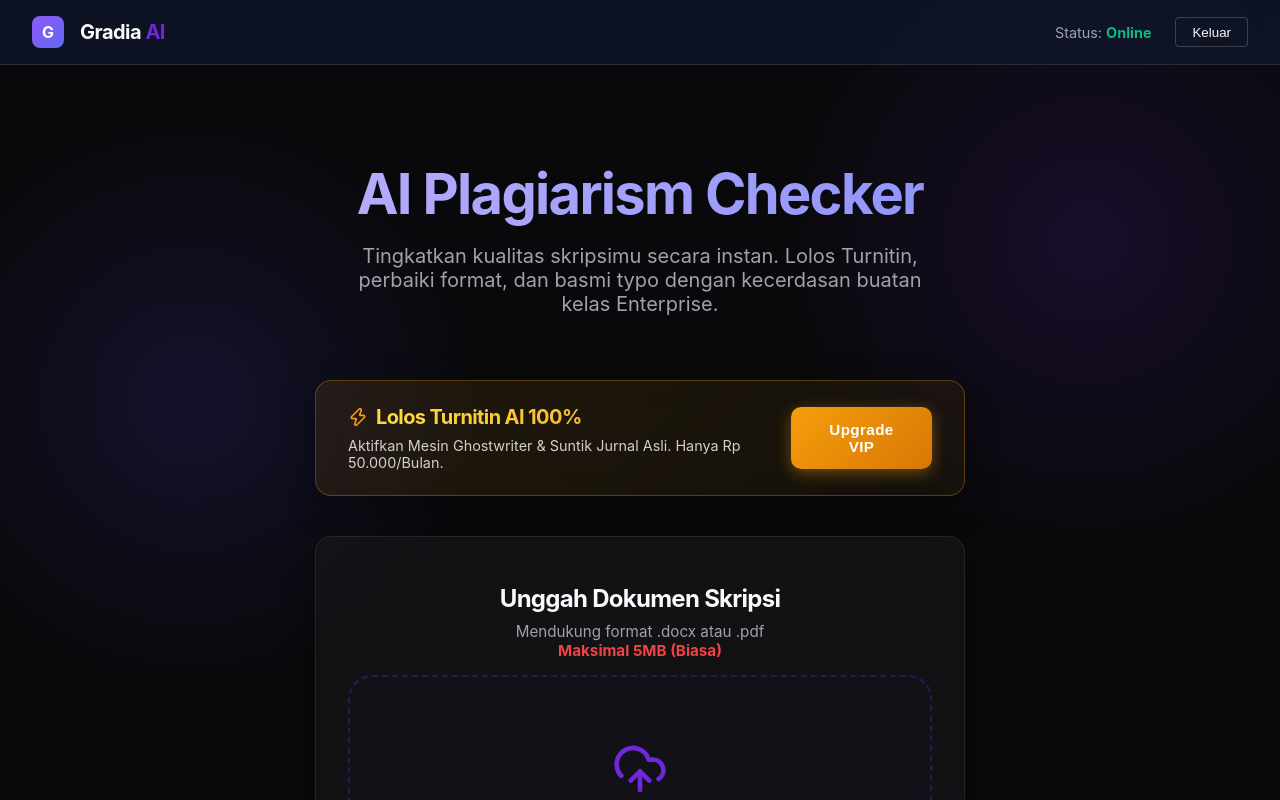
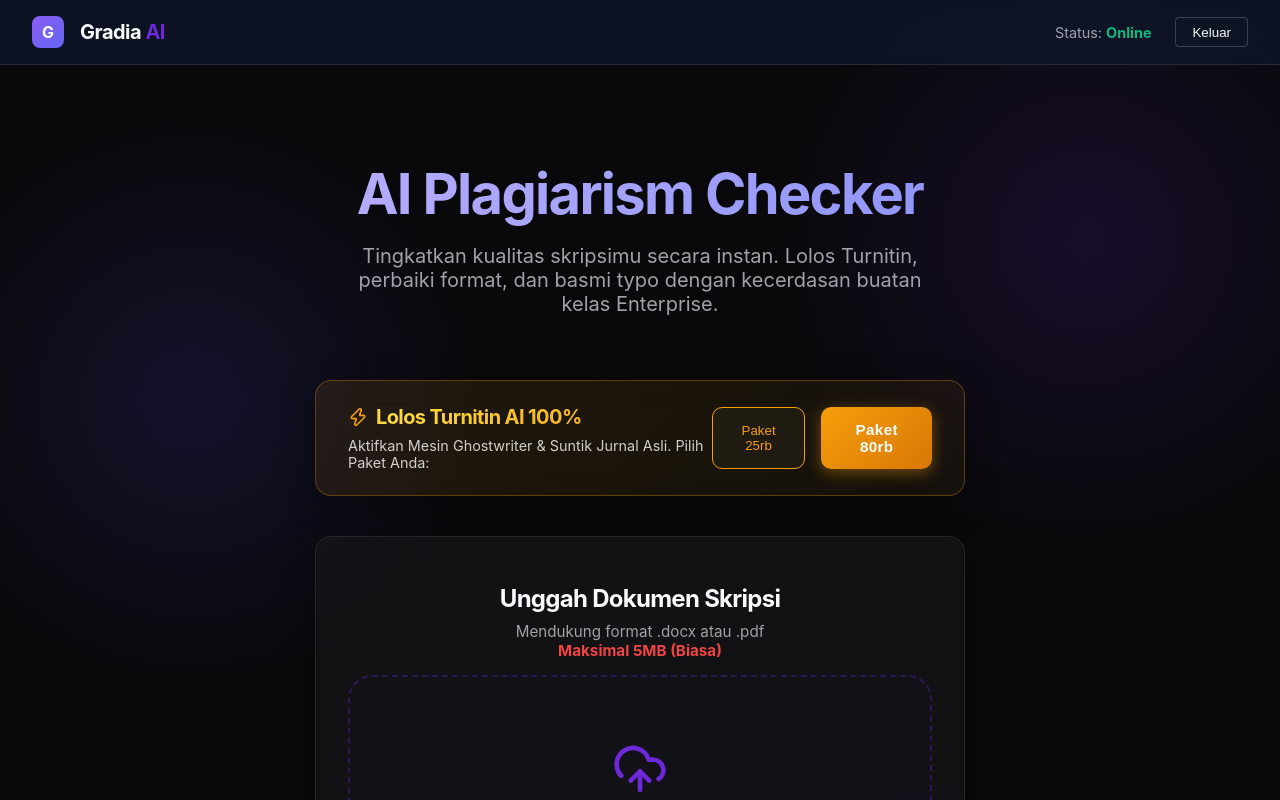
Before and after one commit to marhabynova/gradia, a React app in the folder frontend/: page /student in a window 1280 px wide. Shown: the top 800 px of the page. Built offline with nearby package versions, Linux system fonts and the light colour scheme; no server answers; the HTML template or start-up script is replaced by a standard one.

Commit message:
Update pricing to 2 packages (25k and 80k) per user feedback

```diff
--- a/frontend/src/pages/StudentTool.jsx
+++ b/frontend/src/pages/StudentTool.jsx
@@ -115,12 +115,12 @@
     }
   };
 
-  const handleUpgradeVIP = async () => {
-    setIsUpgrading(true);
+  const handleUpgradeVIP = async (amount) => {
+    setIsUpgrading(amount);
     try {
       const token = localStorage.getItem('gradia_token');
       // For MVP simulation, we call the backend API we just built
-      const response = await axios.post(`${API_URL}/subscription/checkout`, {}, {
+      const response = await axios.post(`${API_URL}/subscription/checkout`, { amount }, {
         headers: { 'Authorization': `Bearer ${token}` }
       });
       // Menampilkan modal QRIS
@@ -128,7 +128,7 @@
       setIsUpgrading(false);
     } catch (err) {
       console.error(err);
-      alert('Gagal membuat tagihan Tripay. Silakan coba lagi.');
+      alert('Gagal membuat tagihan. Silakan coba lagi.');
       setIsUpgrading(false);
     }
   };
@@ -242,17 +242,27 @@
                   <Zap size={20} color="#f59e0b" /> Lolos Turnitin AI 100%
                 </h3>
                 <p style={{ margin: '0.5rem 0 0 0', fontSize: '0.9rem', color: 'rgba(255,255,255,0.8)' }}>
-                  Aktifkan Mesin Ghostwriter & Suntik Jurnal Asli. Hanya Rp 50.000/Bulan.
+                  Aktifkan Mesin Ghostwriter & Suntik Jurnal Asli. Pilih Paket Anda:
                 </p>
               </div>
+              <div style={{ display: 'flex', gap: '1rem' }}>
+                <button
+                  className="btn-secondary"
+                  style={{ borderColor: '#f59e0b', color: '#f59e0b' }}
+                  onClick={() => handleUpgradeVIP(25000)}
+                  disabled={isUpgrading}
+                >
+                  {isUpgrading === 25000 ? 'Loading...' : 'Paket 25rb'}
+                </button>
                 <button
                   className="btn-primary"
                   style={{ background: 'linear-gradient(135deg, #f59e0b, #d97706)', color: '#fff', border: 'none', boxShadow: '0 4px 15px rgba(245, 158, 11, 0.4)' }}
-                onClick={handleUpgradeVIP}
+                  onClick={() => handleUpgradeVIP(80000)}
                   disabled={isUpgrading}
                 >
-                {isUpgrading ? 'Loading...' : 'Upgrade VIP'}
+                  {isUpgrading === 80000 ? 'Loading...' : 'Paket 80rb'}
                 </button>
+              </div>
             </div>
           )}
 
@@ -305,9 +315,10 @@
               Coba Kembali
             </button>
             {!isPremium && (
-              <button className="btn-primary" onClick={handleUpgradeVIP} style={{ background: 'linear-gradient(135deg, #f59e0b, #d97706)' }}>
-                Upgrade VIP (Maks 50MB)
-              </button>
+              <div style={{ display: 'flex', gap: '0.5rem' }}>
+                <button className="btn-secondary" onClick={() => handleUpgradeVIP(25000)} style={{ borderColor: '#f59e0b', color: '#f59e0b' }}>VIP 25rb</button>
+                <button className="btn-primary" onClick={() => handleUpgradeVIP(80000)} style={{ background: 'linear-gradient(135deg, #f59e0b, #d97706)' }}>VIP 80rb</button>
+              </div>
             )}
           </div>
         </div>
@@ -399,7 +410,10 @@
                   <span style={{ display: 'flex', alignItems: 'center', gap: '0.5rem' }}>
                     <AlertTriangle size={18} /> <strong>Akses Ditolak:</strong> {quotaError}
                   </span>
-                  <button className="btn-primary" onClick={handleUpgradeVIP} style={{ padding: '0.5rem 1rem', background: 'linear-gradient(135deg, #f59e0b, #d97706)' }}>Upgrade VIP</button>
+                  <div style={{ display: 'flex', gap: '0.5rem' }}>
+                    <button className="btn-secondary" onClick={() => handleUpgradeVIP(25000)} style={{ padding: '0.5rem 1rem', borderColor: '#f59e0b', color: '#f59e0b' }}>Paket 25rb</button>
+                    <button className="btn-primary" onClick={() => handleUpgradeVIP(80000)} style={{ padding: '0.5rem 1rem', background: 'linear-gradient(135deg, #f59e0b, #d97706)' }}>Paket 80rb</button>
+                  </div>
                 </div>
               )}
 
```
Also changed, not shown: 2 other files (tests, documents, lock files or other folders). Lines whose indentation alone changed are shown as unchanged.
